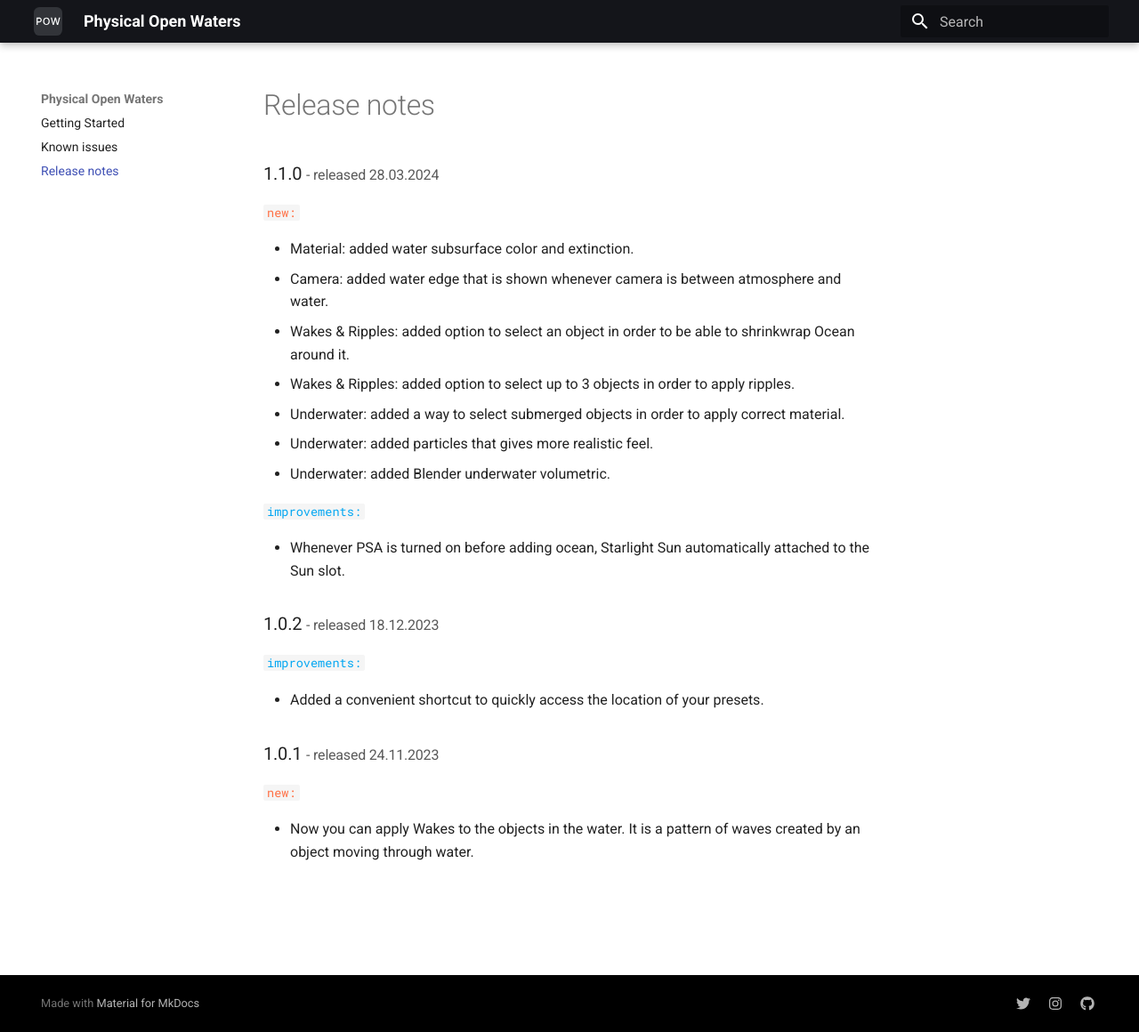
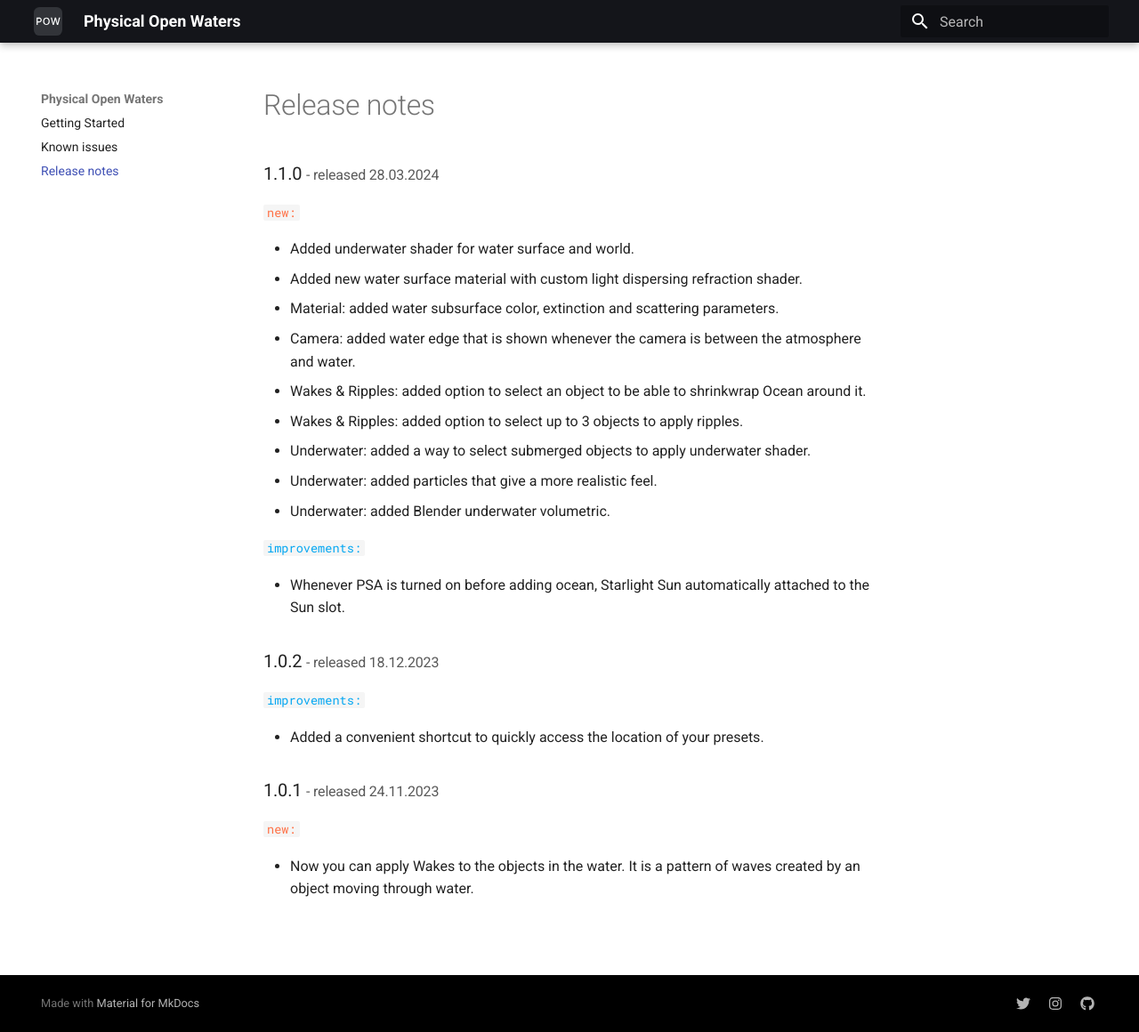
Before and after one commit to PhysicalAddons/web-pow, an MkDocs documentation site: the page built from docs/release-notes.md, in a window 1280 px wide and 1160 px high. Shown: the whole window at 89% size. Built offline with MkDocs 1.6.1 and Material for MkDocs 9.7.7, drawn with Linux system fonts in a browser that asks for light colours.

Commit message:
Polish the release notes

```diff
--- a/docs/release-notes.md
+++ b/docs/release-notes.md
@@ -3,12 +3,14 @@
 <!-- [![Release 1.1.0 banner](img/releases/pco1.6.0.jpg)](img/releases/pcoa0.1.0.jpg) -->
 `new:`{: .label-new }
 
-- Material: added water subsurface color and extinction.
-- Camera: added water edge that is shown whenever camera is between atmosphere and water.
-- Wakes & Ripples: added option to select an object in order to be able to shrinkwrap Ocean around it.
-- Wakes & Ripples: added option to select up to 3 objects in order to apply ripples.
-- Underwater: added a way to select submerged objects in order to apply correct material.
-- Underwater: added particles that gives more realistic feel.
+- Added underwater shader for water surface and world.
+- Added new water surface material with custom light dispersing refraction shader.
+- Material: added water subsurface color, extinction and scattering parameters.
+- Camera: added water edge that is shown whenever the camera is between the atmosphere and water.
+- Wakes & Ripples: added option to select an object to be able to shrinkwrap Ocean around it.
+- Wakes & Ripples: added option to select up to 3 objects to apply ripples.
+- Underwater: added a way to select submerged objects to apply underwater shader.
+- Underwater: added particles that give a more realistic feel.
 - Underwater: added Blender underwater volumetric.
 
 
```
